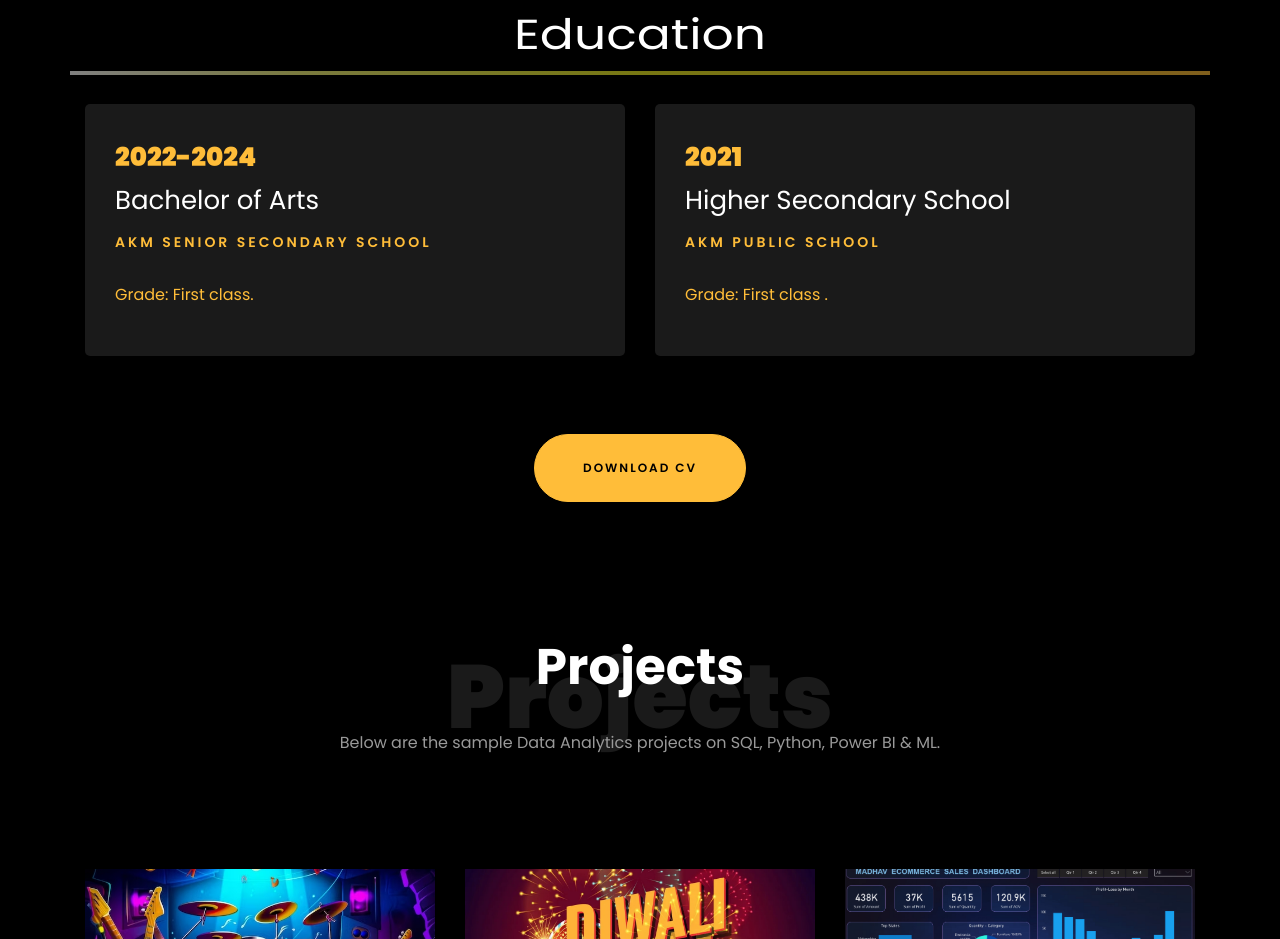
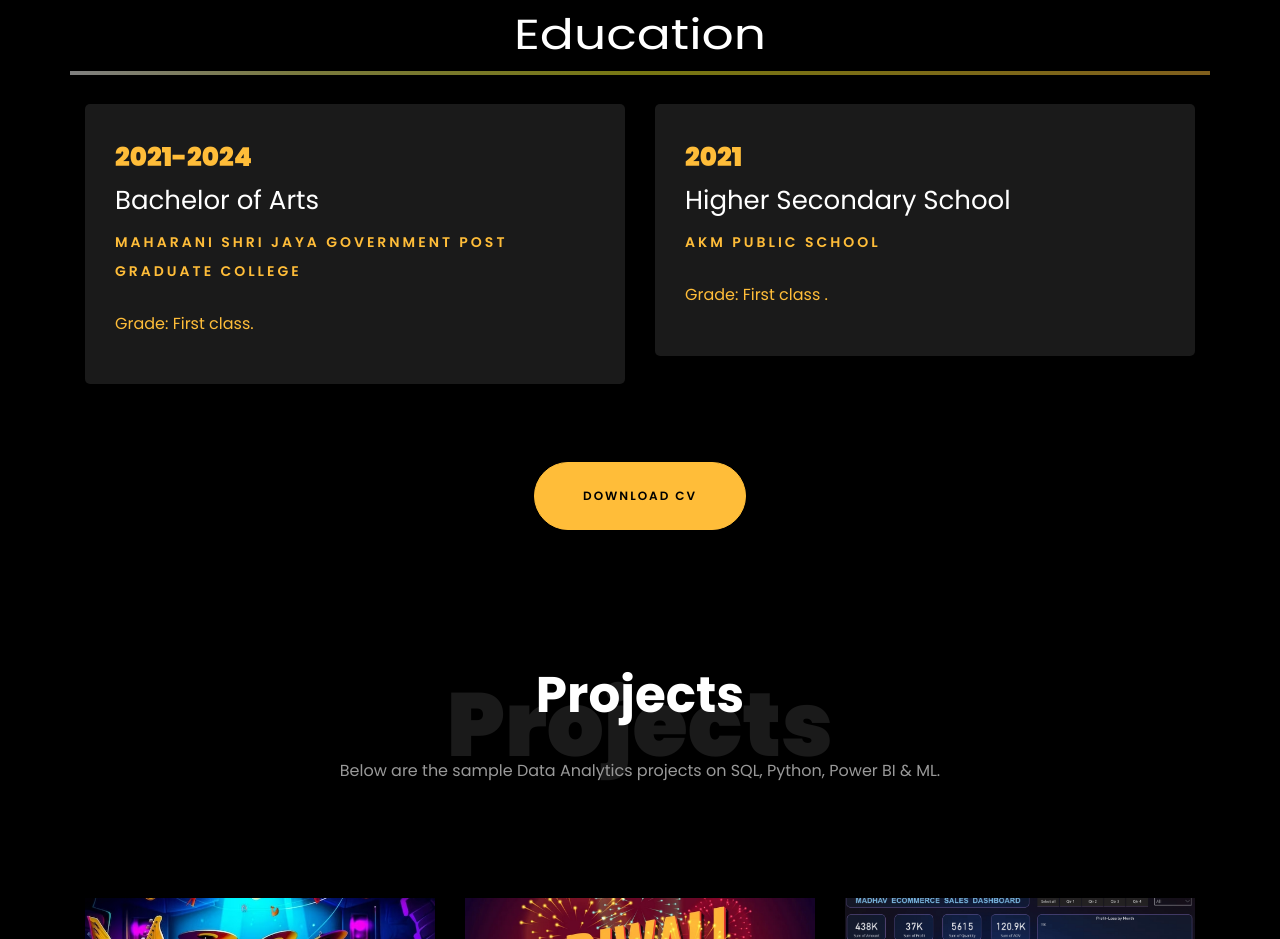
Before and after one commit to vishalaga367/vishalaga13.github.io, a plain HTML site: page index.html in a window 1280 px wide. Shown: the part 3145-4084 px from the top of the page. Drawn offline with Linux system fonts and the light colour scheme; files whose address does not match are found by name.

Commit message:
Update index.html

```diff
--- a/index.html
+++ b/index.html
@@ -360,9 +360,9 @@
 			<div class="row">
     			<div class="col-md-6">
     				<div class="resume-wrap ftco-animate">
-    					<span class="date">2022-2024</span>
+    					<span class="date">2021-2024</span>
     					<h2>Bachelor of Arts</h2>
-    					<span class="position">Akm Senior Secondary School</span>
+    					<span class="position">Maharani Shri Jaya Government Post Graduate College</span>
     					<p class="mt-4">Grade: First class.</p>
     				</div>
     			</div>
```
